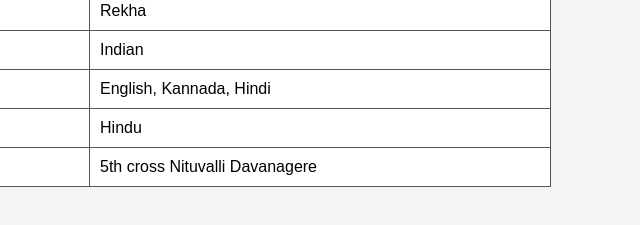
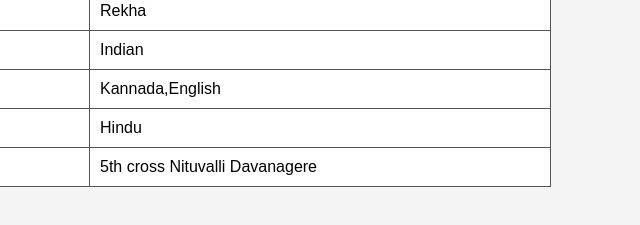
Before and after one commit to USINCHANA/MyWebsite, a plain HTML site: page biodata.html in a window 1280 px wide. Shown: the part 323-548 px from the top of the page, 473-1113 px from the left. Drawn offline with Linux system fonts and the light colour scheme; a script that the page names is missing.

Commit message:
biodata.html

```diff
--- a/biodata.html
+++ b/biodata.html
@@ -21,7 +21,7 @@
         <tr><td>Father's Name:</td><td>Somappa</td></tr>
         <tr><td>Mother's Name:</td><td>Rekha</td></tr>
         <tr><td>Nationality:</td><td>Indian</td></tr>
-        <tr><td>Languages Known:</td><td>English, Kannada, Hindi</td></tr>
+        <tr><td>Languages Known:</td><td>Kannada,English</td></tr>
         <tr><td>Religion:</td><td>Hindu</td></tr>
         <tr><td>Address:</td><td>5th cross Nituvalli Davanagere</td></tr>
 <script src="script.js"></script>
```
